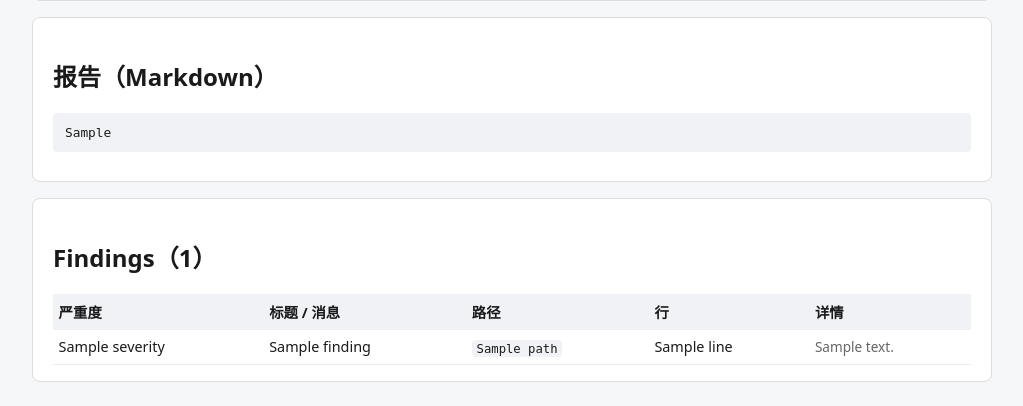
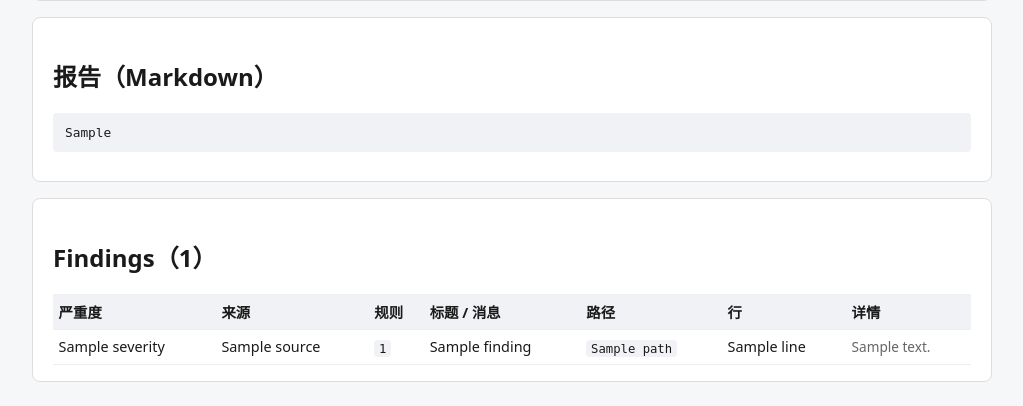
Before and after one commit to lljk8187-coder/pr-sentinel, a FastAPI app: template apps/api/templates/job_detail.html in a window 1280 px wide. Shown: the part 546-952 px from the top of the page, without its empty margins (128-1151 px from the left). Run offline with FastAPI, Linux system fonts and the light colour scheme; the template is opened without the code that fills it: most values are stand-ins (such as "Sample title", 1, 10 or a date in 2020).

Commit message:
feat(m32): show source and rule_id on console findings table
Job detail findings table columns for source/rule_id with meta fallback.

```diff
--- a/apps/api/templates/job_detail.html
+++ b/apps/api/templates/job_detail.html
@@ -114,6 +114,8 @@
       <thead>
         <tr>
           <th>严重度</th>
+          <th>来源</th>
+          <th>规则</th>
           <th>标题 / 消息</th>
           <th>路径</th>
           <th>行</th>
@@ -124,6 +126,8 @@
         {% for f in job.findings %}
         <tr>
           <td class="sev-{{ f.severity or '' }}">{{ f.severity or '—' }}</td>
+          <td>{{ f.source or (f.meta.source if f.meta else none) or '—' }}</td>
+          <td><code>{{ f.rule_id or (f.meta.rule_id if f.meta else none) or '—' }}</code></td>
           <td>{{ f.title or f.message or '—' }}</td>
           <td><code>{{ f.path or f.filename or '—' }}</code></td>
           <td>{{ f.line if f.line is not none else '—' }}</td>
```
Also changed, not shown: tests/test_job_detail.py (+14 -1 lines).
